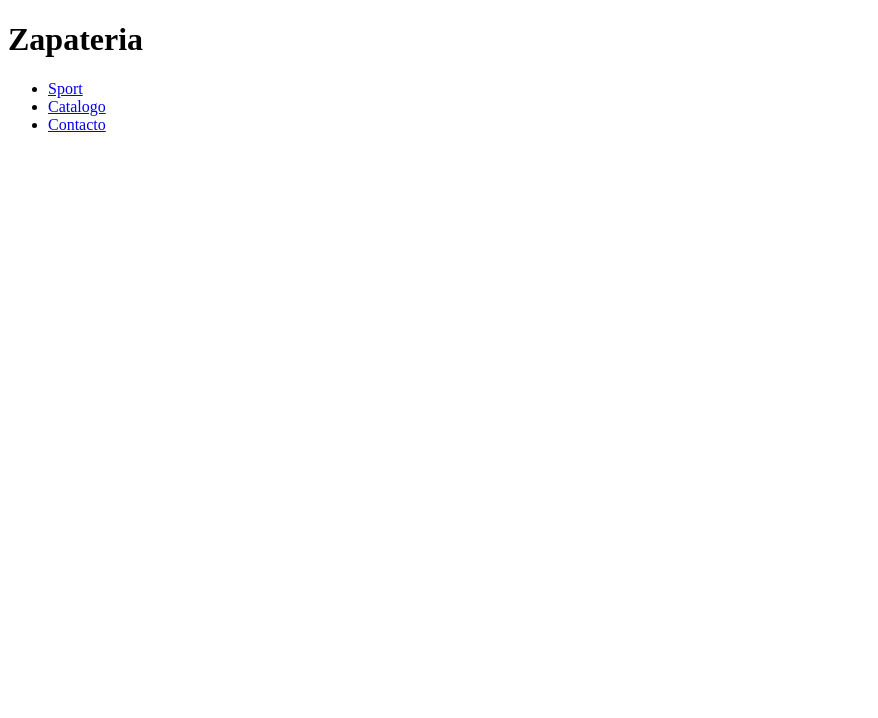
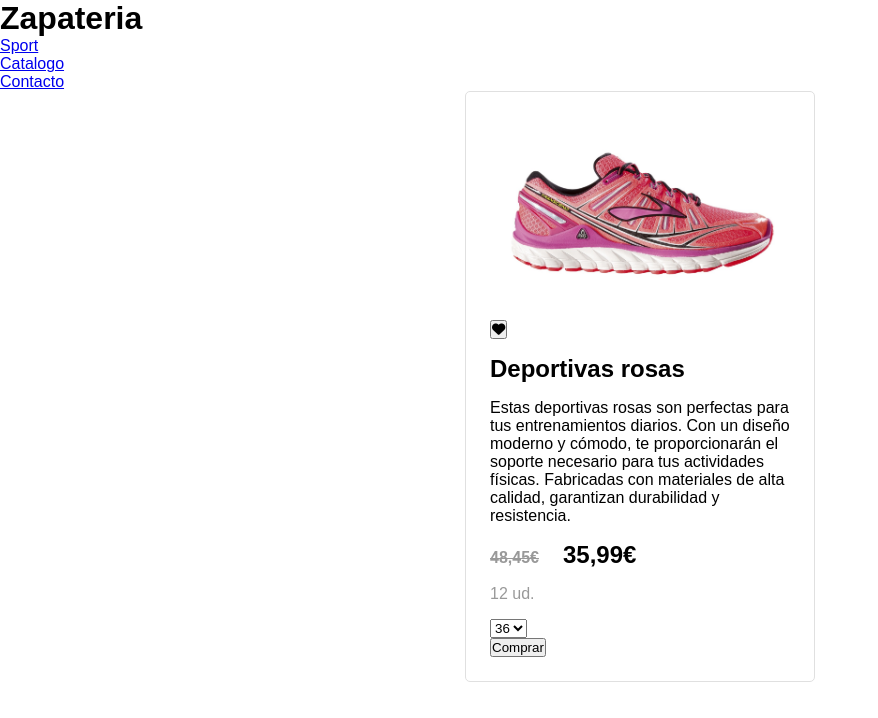
Before and after one commit to ionburetx/Zapateria, a plain HTML site: page index.html in a window 1280 px wide. Shown: the whole page, without its empty margins (0-878 px from the left). Drawn offline with Linux system fonts and the light colour scheme.

Commit message:
primera versión de la card

```diff
--- a/css/styles.css
+++ b/css/styles.css
@@ -0,0 +1,49 @@
+* {
+    margin: 0;
+    padding: 0;
+    font-family: Arial, Helvetica, sans-serif;
+}
+
+.card-producto {
+    width: 300px;
+    max-width: 100%;
+    margin: 0 auto;
+    border: 1px solid #e0e0e0;
+    border-radius: 5px;
+    padding: 24px;
+}
+
+.img-producto {
+    width: 100%;
+    height: auto;
+    object-fit: cover;
+}
+
+h3 {
+    font-size: 24px;
+    margin: 16px 0;
+}
+
+p {
+    font-size: 16px;
+    margin: 8px 0;
+}
+
+.producto-precio {
+    font-size: 24px;
+    font-weight: bold;
+    margin: 16px 0;
+}
+
+.producto-precio-tachado {
+    font-size: 16px;
+    text-decoration: line-through;
+    color: #999;
+    padding-right: 24px;
+}
+
+.producto-unidades {
+    font-size: 16px;
+    margin: 16px 0;
+    color: #999;
+}
--- a/index.html
+++ b/index.html
@@ -5,6 +5,7 @@
     <meta charset="utf-8">
     <link rel="stylesheet" type="text/css" href="css/styles.css">
     <meta name="viewport" content="width=device-width, initial-scale=1">
+    <link rel="stylesheet" href="https://cdnjs.cloudflare.com/ajax/libs/font-awesome/6.0.0-beta3/css/all.min.css">
 </head>
 <body>
     <header>
@@ -18,6 +19,35 @@
         </nav>
     </header>
     <main>
+        <article class="card-producto">
+            <header class="header-producto">
+                <img src="assets/running-shoe-371624_1280.jpg" alt="deportiva-rosa" class="img-producto">
+                <section>
+                    <button><i class="fas fa-heart"></i></button>
+                </section>
+            </header>
+            <main class="main-producto">
+                <h3>Deportivas rosas</h3>
+                <p>Estas deportivas rosas son perfectas para tus entrenamientos diarios. Con un diseño moderno y cómodo, te proporcionarán el soporte necesario para tus actividades físicas. Fabricadas con materiales de alta calidad, garantizan durabilidad y resistencia.</p>
+                <p class="producto-precio"><span class="producto-precio-tachado">48,45€</span>35,99€</p>
+                <p class="producto-unidades">12 ud.</p>
+                <select class="producto-tallas">
+                    <option>36</option>
+                    <option>37</option>
+                    <option>38</option>
+                    <option>39</option>
+                    <option>40</option>
+                    <option>41</option>
+                    <option>42</option>
+                    <option>43</option>
+                    <option>44</option>
+                    <option>45</option>
+                </select>
+            </main>
+            <footer class="main-producto">
+                <button>Comprar</button>
+            </footer>
+        </article>
     </main>
     <footer>
     </footer>
```
Also changed, not shown: assets/running-shoe-371624_1280.jpg (added).
